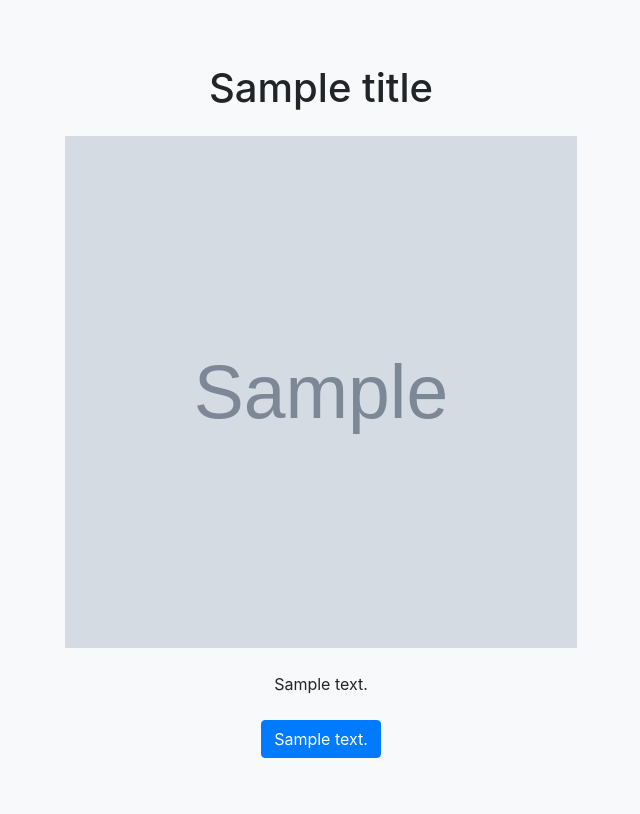
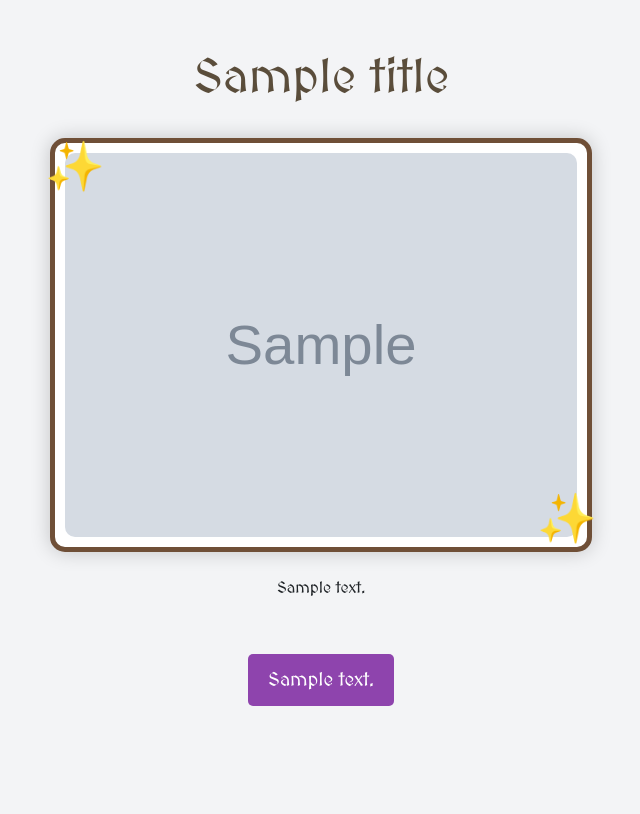
Before and after one commit to coolSurferBoi/LLM_Journeys, a Flask app: template templates/home.html in a window 1280 px wide. Shown: the whole page, without its empty margins (319-959 px from the left). After the commit the page ends 706 px from the top, so only its background shows below. Run offline with Flask 3, Linux system fonts and the light colour scheme; the template is opened without the code that fills it: most values are stand-ins (such as "Sample title", 1, 10 or a date in 2020); grey boxes marked "Sample" are stand-in pictures; some libraries are stand-ins or nearby versions.

Commit message:
First Version to complete

```diff
--- a/GPTJourneyFlask.py
+++ b/GPTJourneyFlask.py
@@ -6,7 +6,6 @@ from flask import Flask, render_template, request, session
 
 # Initialize OpenAI client
 load_dotenv('.env')
-client = OpenAI(api_key=os.environ['OPENAI_API_KEY'])
 
 # Create a new Flask app and set the secret key
 app = Flask(__name__)
@@ -46,13 +45,13 @@ def home():
     button_states = {}
 
     if request.method == 'GET':
-
+        # initialize
         session['message_history'] = [{"role": "user", "content": """You are an interactive story game bot that proposes some hypothetical fantastical situation where the user needs to pick from 2-4 options that you provide. Once the user picks one of those options, you will then state what happens next and present new options, and this then repeats. If you understand, say, OK, and begin when I say "begin." When you present the story and options, present just the story and start immediately with the story, no further commentary, and then options like "Option 1:" "Option 2:" ...etc. Keep the story maxed at 5 scenarios."""},
                                       {"role": "assistant", "content": f"""OK, I understand. Begin when you're ready."""}]
         message_history = session['message_history']
         reply_content, message_history = chat("Begin", message_history)
-        text = reply_content.split("Option 1")[0]
-        options = re.findall(r"Option \d:.*", reply_content)
+        text = reply_content.split("Option 1")[0]#
+        options = re.findall(r"Option \d:.*", reply_content)#
 
         for i, option in enumerate(options):
             button_messages[f"button{i+1}"] = option
@@ -70,14 +69,14 @@ def home():
         button_states[button_name] = True
         message = button_messages.get(button_name)
         reply_content, message_history = chat(message, message_history)
-        text = reply_content.split("Option 1")[0]
-        options = re.findall(r"Option \d:.*", reply_content)
+        text = reply_content.split("Option 1")[0]#
+        options = re.findall(r"Option \d:.*", reply_content)#
         button_messages = {}
         for i, option in enumerate(options):
             button_messages[f"button{i+1}"] = option
         for button_name in button_messages.keys():
             button_states[button_name] = False
-
+    print(text)
     session['message_history'] = message_history
     session['button_messages'] = button_messages
     image_url = get_img(text)
--- /dev/null
+++ b/app.py
@@ -0,0 +1,89 @@
+from flask import Flask
+from openai import OpenAI
+from dotenv import load_dotenv
+import os
+import re
+from flask import Flask, render_template, request, session, redirect, url_for
+from GPTJourneyUtils import GPTJourneyUtils
+from GPTJourneyState import GPTJourneyState
+
+# Initialize OpenAI client
+load_dotenv('.env')
+client = OpenAI(api_key=os.environ['OPENAI_API_KEY'])
+# Use the OpenAPI Client
+OpenAPIConnection = GPTJourneyUtils(client)
+# Programatically keep tabs on States of the parameters utilized in the WebApp
+WebAppStates = GPTJourneyState()
+
+app = Flask(__name__)
+app.secret_key = "mysecretkey"
+INITIAL_PROMPT = """You are an interactive story game bot. Present a fantastical scenario where the user chooses from 3 options.
+After each choice, continue the story and offer 3 new options. Make sure you keep the story to a maximum of 5 steps/selections.
+Start directly with the story—no extra commentary—and format choices as 'Option 1:', 'Option 2:', etc.
+If you understand, reply 'OK' and wait for me to say 'begin'."""
+
+def init_session_state():
+    session['message_history'] = [
+        {"role": "user", "content": INITIAL_PROMPT},
+        {"role": "assistant", "content": "OK, I understand. Begin when you're ready."}
+    ]
+    session['button_messages'] = {}
+
+def process_reply(state: GPTJourneyState, reply_content: str):
+    """Extracts story and options from reply and updates the button state."""
+    text = reply_content.split("Option 1")[0]
+    options = re.findall(r"Option \d:.*", reply_content)
+    state.reset_message_states()
+    state.setup_button_messages(options)
+    state.reset_button_states()
+    return text
+
+@app.route('/', methods=['GET', 'POST'])
+def home():
+    title = "GPT-Journey"
+    message = None
+
+    # Initialize session and local state manager
+    if 'message_history' not in session:
+        init_session_state()
+    state = GPTJourneyState()
+    state.set_button_messages(session.get('button_messages', {}))
+    state.reset_button_states()
+
+    message_history = session.get('message_history', [])
+
+    # Handle POST (button clicked)
+    if request.method == 'POST':
+        button_name = request.form.get('button_name')
+        if not button_name or button_name not in state.get_all_button_messages():
+            return redirect(url_for('home'))
+
+        state.setup_button_state(button_name)
+        message = state.get_button_message(button_name)
+
+        reply_content, message_history = OpenAPIConnection.chat(message, message_history)
+        text = process_reply(state, reply_content)
+
+    # Handle GET (initial load)
+    else:
+        reply_content, message_history = OpenAPIConnection.chat("Begin", message_history)
+        text = process_reply(state, reply_content)
+
+    # Get an image for the scene
+    image_url = OpenAPIConnection.get_img(text)
+    # Update session state
+    session['message_history'] = message_history
+    session['button_messages'] = state.get_all_button_messages()
+    print(f'Number of Selections : {OpenAPIConnection.get_interaction_count()}')
+    return render_template(
+        'home.html',
+        title=title,
+        text=text,
+        image_url=image_url,
+        button_messages=state.get_all_button_messages(),
+        button_states=state.get_all_button_states(),
+        message=message
+    )
+
+if __name__ == "__main__":
+    app.run()
--- a/templates/home.html
+++ b/templates/home.html
@@ -1,30 +1,126 @@
 <!DOCTYPE html>
-<html>
+<html lang="en">
 <head>
+    <meta charset="UTF-8">
+    <meta name="viewport" content="width=device-width, initial-scale=1.0">
     <title>{{ title }}</title>
-    <!-- Include Bootstrap CSS -->
+
+    <!-- Bootstrap CSS -->
     <link rel="stylesheet" href="https://maxcdn.bootstrapcdn.com/bootstrap/4.0.0/css/bootstrap.min.css" integrity="sha384-Gn5384xqQ1aoWXA+058RXPxPg6fy4IWvTNh0E263XmFcJlSAwiGgFAW/dAiS6JXm" crossorigin="anonymous">
+
+    <!-- Google Fonts (for a fancy look) -->
+    <link href="https://fonts.googleapis.com/css2?family=MedievalSharp&display=swap" rel="stylesheet">
+
+    <!-- Custom Styles -->
+    <style>
+        body {
+            font-family: 'MedievalSharp', cursive;
+            background-color: #f3f4f6;
+        }
+
+        .container {
+            padding-top: 50px;
+            padding-bottom: 50px;
+        }
+
+        h1 {
+            color: #5a4d3b;
+            font-size: 3rem;
+            margin-bottom: 30px;
+        }
+
+        .image-container {
+            position: relative;
+            display: inline-block;
+            border: 5px solid #6f4f37;
+            padding: 10px;
+            border-radius: 15px;
+            box-shadow: 0px 0px 20px rgba(0, 0, 0, 0.2);
+            background-color: #fff;
+        }
+
+        .image-container::before {
+            content: '✨';
+            position: absolute;
+            top: -10px;
+            left: -10px;
+            font-size: 3rem;
+            color: #f1c40f;
+        }
+
+        .image-container::after {
+            content: '✨';
+            position: absolute;
+            bottom: -10px;
+            right: -10px;
+            font-size: 3rem;
+            color: #f1c40f;
+        }
+
+        img {
+            border-radius: 10px;
+            max-width: 100%;
+            height: auto;
+        }
+
+        .btn-primary {
+            background-color: #8e44ad;
+            border: none;
+            font-size: 1.2rem;
+            padding: 12px 20px;
+            border-radius: 5px;
+            transition: background-color 0.3s ease;
+        }
+
+        .btn-primary:hover {
+            background-color: #9b59b6;
+            cursor: pointer;
+        }
+
+        .btn-container {
+            display: flex;
+            gap: 15px;
+            flex-wrap: wrap;
+            justify-content: center;
+            margin-top: 30px;
+        }
+
+        .btn-container form {
+            margin-bottom: 10px;
+        }
+
+        .message {
+            font-size: 1.1rem;
+            color: #34495e;
+            margin-top: 10px;
+        }
+    </style>
 </head>
-<body class="bg-light">
+<body>
 
-    <div class="container d-flex flex-column align-items-center justify-content-center text-center py-5">
-        <h1 class="mt-3 mb-4">{{ title }}</h1>
+    <div class="container d-flex flex-column align-items-center justify-content-center text-center">
+        <h1>{{ title }}</h1>
 
-        <img src="{{ image_url }}" alt="My Image" width="512" height="512" class="mb-4">
+        <div class="image-container mb-4">
+            <img src="{{ image_url }}" alt="My Image" width="512" height="512">
+        </div>
 
         <p class="mb-4">{{ text }}</p>
 
+        <div class="btn-container">
             {% for button_name, message in button_messages.items() %}
-            <form method="POST" class="mb-2">
+                <form method="POST">
                     <button name="button_name" value="{{ button_name }}" class="btn btn-primary">{{ message }}</button>
                 </form>
                 {% if button_states[button_name] %}
-                <p class="mt-2">{{ message }}</p>
+                    <p class="message">{{ message }}</p>
                 {% endif %}
             {% endfor %}
         </div>
 
-    <!-- Include Bootstrap JS -->
+    </div>
+
+    <!-- Bootstrap JS -->
     <script src="https://code.jquery.com/jquery-3.2.1.slim.min.js" integrity="sha384-KJ3o2DKtIkvYIK3UENzmM7KCkRr/rE9/Qpg6aAZGJwFDMVNA/GpGFF93hXpG5KkN" crossorigin="anonymous"></script>
     <script src="https://cdnjs.cloudflare.com/ajax/libs/popper.js/1.12.9/umd/popper.min.js" integrity="sha384-ApNbgh9B+Y1QKtv3Rn7W3mgPxhU9K/ScQsAP7hUibX39j7fakFPskvXusvfa0b4Q" crossorigin="anonymous"></script>
     <script src="https://maxcdn.bootstrapcdn.com/bootstrap/4.0.0/js/bootstrap.min.js" integrity="sha384-JZR6Spejh4U02d8jOt6vLEHfe/JQGiRRSQQxSfFWpi1MquVdAyjUar5+76PVCmYl" crossorigin="anonymous"></script>
```
Also changed, not shown: GPTJourneyState.py (added, +106 -0 lines), GPTJourneyUtils.py (added, +35 -0 lines), 1 other file. Lines whose indentation alone changed are shown as unchanged.
